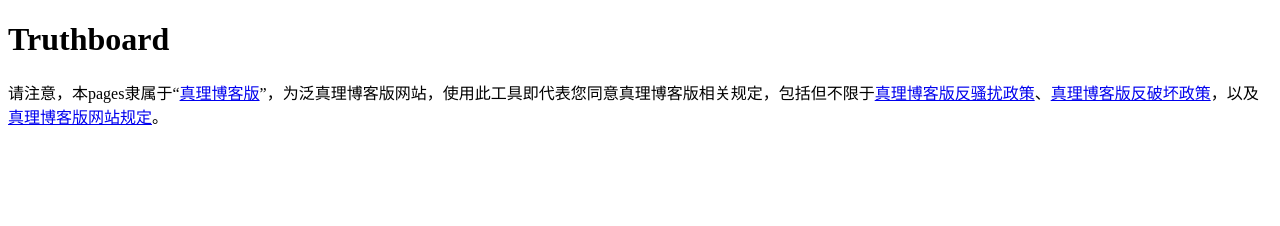
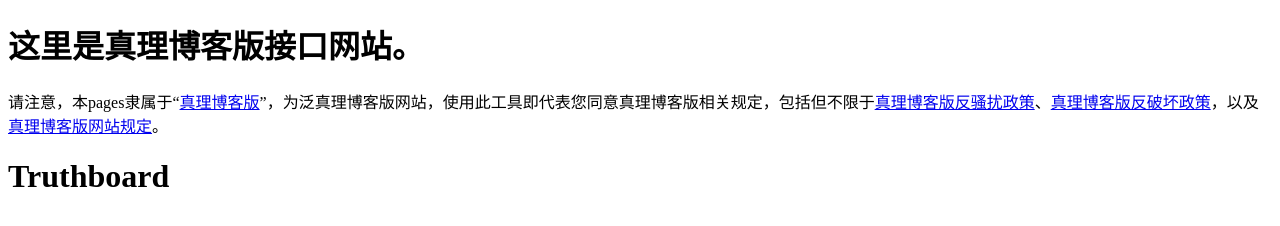
Before and after one commit to TruthboardWiki/TruthboardWiki.github.io, a plain HTML site: page index.html in a window 1280 px wide. Drawn offline with Linux system fonts and the light colour scheme.

Commit message:
Update index.html

```diff
--- a/index.html
+++ b/index.html
@@ -1,4 +1,19 @@
 <!DOCTYPE html>
+<html>
+  <head>
+    <link rel="stylesheet" href="./css/otherpage.css"><link rel="stylesheet" href="./css/grid.css">
+    <link rel="icon" href="https://search.helloos.repl.co/img/TBsmall.svg">
+    <title>Truthboard Github Pages</title>
+  </head>
+  <body>
+    <div id="box">
+      <div class="center">
+        <h1>这里是真理博客版接口网站。</h1>
+        <p>请注意，本pages隶属于“<a href="https://truthboard.wikidot.com">真理博客版</a>”，为泛真理博客版网站，使用此工具即代表您同意真理博客版相关规定，包括但不限于<a href="https://truthboard.wikidot.com/antis" rel="nofollow">真理博客版反骚扰政策</a>、<a href="https://truthboard.wikidot.com/blog:198" rel="nofollow">真理博客版反破坏政策</a>，以及<a href="https://truthboard.wikidot.com/rules" rel="nofollow">真理博客版网站规定</a>。</p>
+      </div>
+    </div>
+</body>
+</html>
 <html>
   <head>
   <link rel="icon" href="https://search.helloos.repl.co/img/TBsmall.svg">
@@ -6,7 +21,7 @@
   </head>
   <body>
     <h1>Truthboard</h1>
-    <p>请注意，本pages隶属于“<a href="https://truthboard.wikidot.com">真理博客版</a>”，为泛真理博客版网站，使用此工具即代表您同意真理博客版相关规定，包括但不限于<a href="https://truthboard.wikidot.com/antis" rel="nofollow">真理博客版反骚扰政策</a>、<a href="https://truthboard.wikidot.com/blog:198" rel="nofollow">真理博客版反破坏政策</a>，以及<a href="https://truthboard.wikidot.com/rules" rel="nofollow">真理博客版网站规定</a>。</p>
+
 
   </body>
 </html>
```
